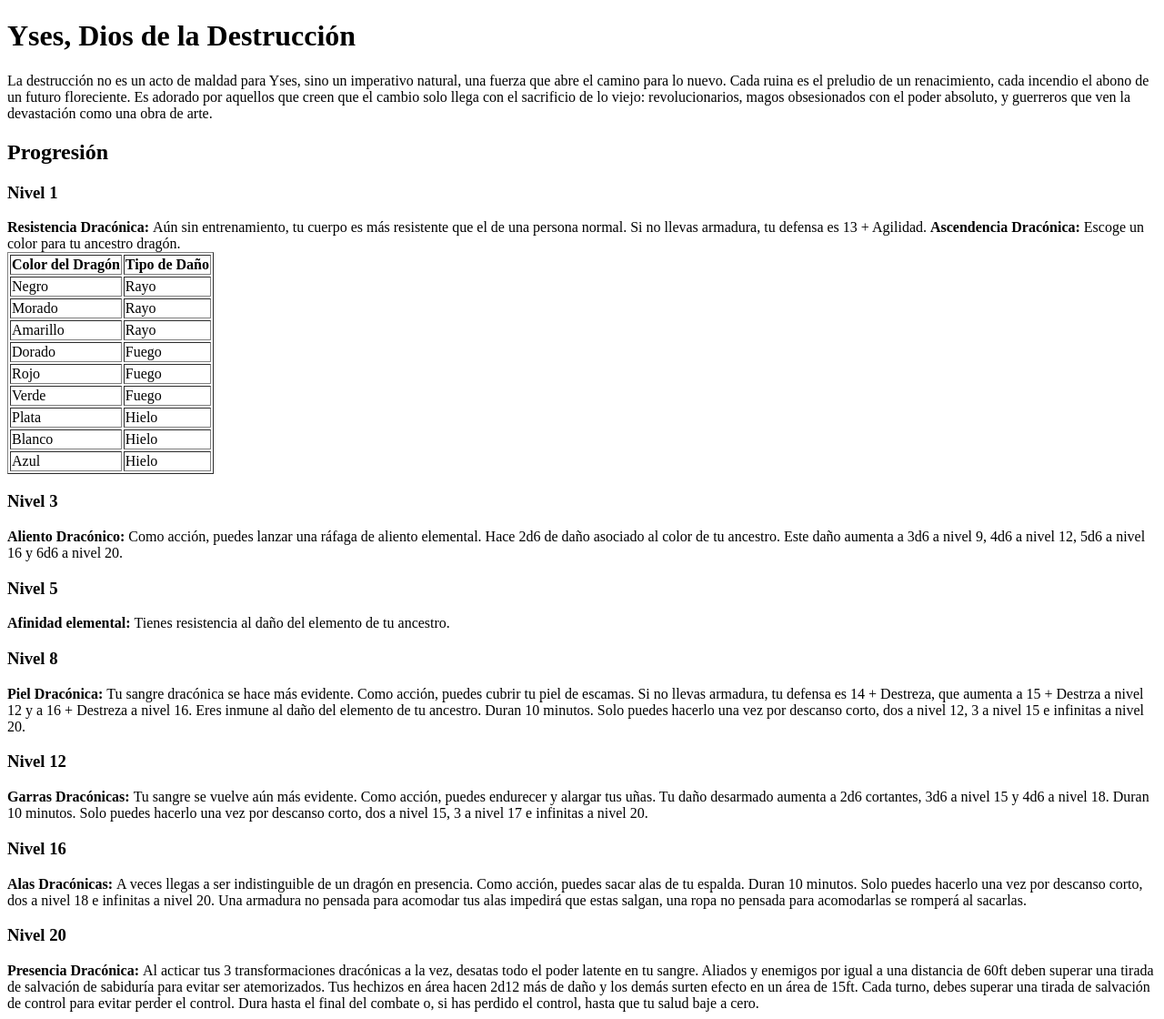
After one commit to Burnt4023/Web_DnD, a Flask app: page /wiki/mago/clerigo/yses in a window 1280 px wide. The commit adds this page. Shown: the whole page at 91% size. Run offline with Flask 3, Linux system fonts and the light colour scheme; a user stored in the database is signed in.

Commit message:
clerigoo

```diff
--- a/server.py
+++ b/server.py
@@ -712,9 +712,14 @@ def wiki_clerigo():
         return redirect(url_for('login'))  # Redirigir al login
     return render_template('wiki/clases/mago/clerigo/clerigo.html')
 
+@app.route('/wiki/mago/clerigo/yses')
+def wiki_clerigo_yses():
+    if 'username' not in session:
+        flash('No has iniciado sesión.', 'error')  # Mensaje de error
+        return redirect(url_for('login'))  # Redirigir al login
+    return render_template('wiki/clases/mago/clerigo/Yses.html')
 
-
-
+###############################################
 # ENTRADAS PARA GUERRERO
 @app.route('/wiki/guerrero/ronin')
 def wiki_ronin():
@@ -1073,7 +1078,7 @@ def admin_crear_estado():
 ##################################################################################
 
 
-################################### MENU ADMIN ESTADOS ##############################
+################################### MENU ADMIN HABILIDADES ##############################
 @app.route("/admin/habilidades")
 def admin_habilidades():
     if 'username' not in session:
@@ -1218,5 +1223,7 @@ def admin_borrar_habilidad(nombre_habilidad):
     flash('Habilidad eliminada exitosamente.', 'success')
     return redirect(url_for("admin_habilidades"))
 ##################################################################################
+
+
 if __name__ == '__main__':
     app.run(debug=True)
--- a/templates/wiki/clases/mago/clerigo/clerigo.html
+++ b/templates/wiki/clases/mago/clerigo/clerigo.html
@@ -15,7 +15,7 @@
             <p>Arcano +15</p>
 
         <h2>Fe</h2>
-        <h3>Yses, Dios de la Destrucción</h3>
+        <h3><a href="clerigo/yses">Yses, Dios de la Destrucción</a></h3>
             <p>La destrucción no es un acto de maldad para Yses, sino un imperativo natural, una fuerza que abre el camino para
                 lo nuevo. Cada ruina es el preludio de un renacimiento, cada incendio el abono de un futuro floreciente.
                 Es adorado por aquellos que creen que el cambio solo llega con el sacrificio de lo viejo: revolucionarios,
--- /dev/null
+++ b/templates/wiki/clases/mago/clerigo/yses.html
@@ -0,0 +1,99 @@
+<!DOCTYPE html>
+<html>
+    <meta charset="UTF-8">
+    <meta name="viewport" content="width=device-width, initial-scale=1.0">
+    <title>Yses, Dios de la Destrucción</title>
+    <link rel="icon" href="../../../../../static/images/favicon.png" type="image/png">
+
+<body>
+    <h1>Yses, Dios de la Destrucción</h1>
+        <p>
+            La destrucción no es un acto de maldad para Yses, sino un imperativo natural, una fuerza que abre el camino para
+                lo nuevo. Cada ruina es el preludio de un renacimiento, cada incendio el abono de un futuro floreciente.
+                Es adorado por aquellos que creen que el cambio solo llega con el sacrificio de lo viejo: revolucionarios,
+                magos obsesionados con el poder absoluto, y guerreros que ven la devastación como una obra de arte.
+        </p>
+
+        <h2>Progresión</h2>
+
+            <h3>Nivel 1</h3>
+                <b>Resistencia Dracónica: </b> Aún sin entrenamiento, tu cuerpo es más resistente que el de una persona normal.
+                Si no llevas armadura, tu defensa es 13 + Agilidad.
+                <b>Ascendencia Dracónica: </b>Escoge un color para tu ancestro dragón.
+                <table border="1">
+                <tr>
+                    <th>Color del Dragón</th>
+                    <th>Tipo de Daño</th>
+                </tr>
+                <tr>
+                    <td>Negro</td>
+                    <td>Rayo</td>
+                </tr>
+                <tr>
+                    <td>Morado</td>
+                    <td>Rayo</td>
+                </tr>
+                <tr>
+                    <td>Amarillo</td>
+                    <td>Rayo</td>
+                </tr>
+                <tr>
+                    <td>Dorado</td>
+                    <td>Fuego</td>
+                </tr>
+                <tr>
+                    <td>Rojo</td>
+                    <td>Fuego</td>
+                </tr>
+                <tr>
+                    <td>Verde</td>
+                    <td>Fuego</td>
+                </tr>
+                <tr>
+                    <td>Plata</td>
+                    <td>Hielo</td>
+                </tr>
+                <tr>
+                    <td>Blanco</td>
+                    <td>Hielo</td>
+                </tr>
+
+                <tr>
+                    <td>Azul</td>
+                    <td>Hielo</td>
+                </tr>
+                </table>
+            <h3>Nivel 3</h3>
+                <b>Aliento Dracónico: </b> Como acción, puedes lanzar una ráfaga de aliento elemental. Hace 2d6 de daño asociado
+                al color de tu ancestro. Este daño aumenta a 3d6 a nivel 9, 4d6 a nivel 12, 5d6 a nivel 16 y 6d6 a nivel 20.
+            <h3>Nivel 5</h3>
+                <b>Afinidad elemental: </b>Tienes resistencia al daño del elemento de tu ancestro.
+            <h3>Nivel 8</h3>
+                <b>Piel Dracónica: </b> Tu sangre dracónica se hace más evidente. Como acción, puedes cubrir tu piel de escamas.
+                Si no llevas armadura, tu defensa es 14 + Destreza, que aumenta a 15 + Destrza a nivel 12 y
+                a 16 + Destreza a nivel 16. Eres inmune al daño del elemento de tu ancestro. Duran 10 minutos.
+                Solo puedes hacerlo una vez por descanso corto, dos a nivel 12, 3 a nivel 15 e infinitas a nivel 20.
+
+
+            <h3>Nivel 12</h3>
+                <b>Garras Dracónicas: </b> Tu sangre se vuelve aún más evidente. Como acción, puedes endurecer y alargar tus uñas.
+                Tu daño desarmado aumenta a 2d6 cortantes, 3d6 a nivel 15 y 4d6 a nivel 18. Duran 10 minutos.
+                Solo puedes hacerlo una vez por descanso corto, dos a nivel 15, 3 a nivel 17 e infinitas a nivel 20.
+
+
+            <h3>Nivel 16</h3>
+                <b>Alas Dracónicas: </b>A veces llegas a ser indistinguible de un dragón en presencia. Como acción, puedes
+                sacar alas de tu espalda. Duran 10 minutos. Solo puedes hacerlo una vez por descanso corto,
+                dos a nivel 18 e infinitas a nivel 20. Una armadura no pensada para acomodar tus alas impedirá que estas salgan,
+                una ropa no pensada para acomodarlas se romperá al sacarlas.
+
+            <h3>Nivel 20</h3>
+            <b>Presencia Dracónica: </b> Al acticar tus 3 transformaciones dracónicas a la vez, desatas todo
+            el poder latente en tu sangre. Aliados y enemigos por igual a una distancia de 60ft deben superar
+            una tirada de salvación de sabiduría para evitar ser atemorizados. Tus hechizos en área hacen 2d12 más de daño y
+            los demás surten efecto en un área de 15ft. Cada turno, debes superar una tirada de salvación de control para
+            evitar perder el control. Dura hasta el final del combate o, si has perdido el control, hasta que tu salud baje a cero.
+
+
+</body>
+</html>
```
Also changed, not shown: templates/admin/objetos/crear_objeto.html (added, +77 -0 lines), templates/admin/objetos/editar_objeto.html (added, +77 -0 lines), templates/admin/objetos/objetos.html (added, +92 -0 lines).
